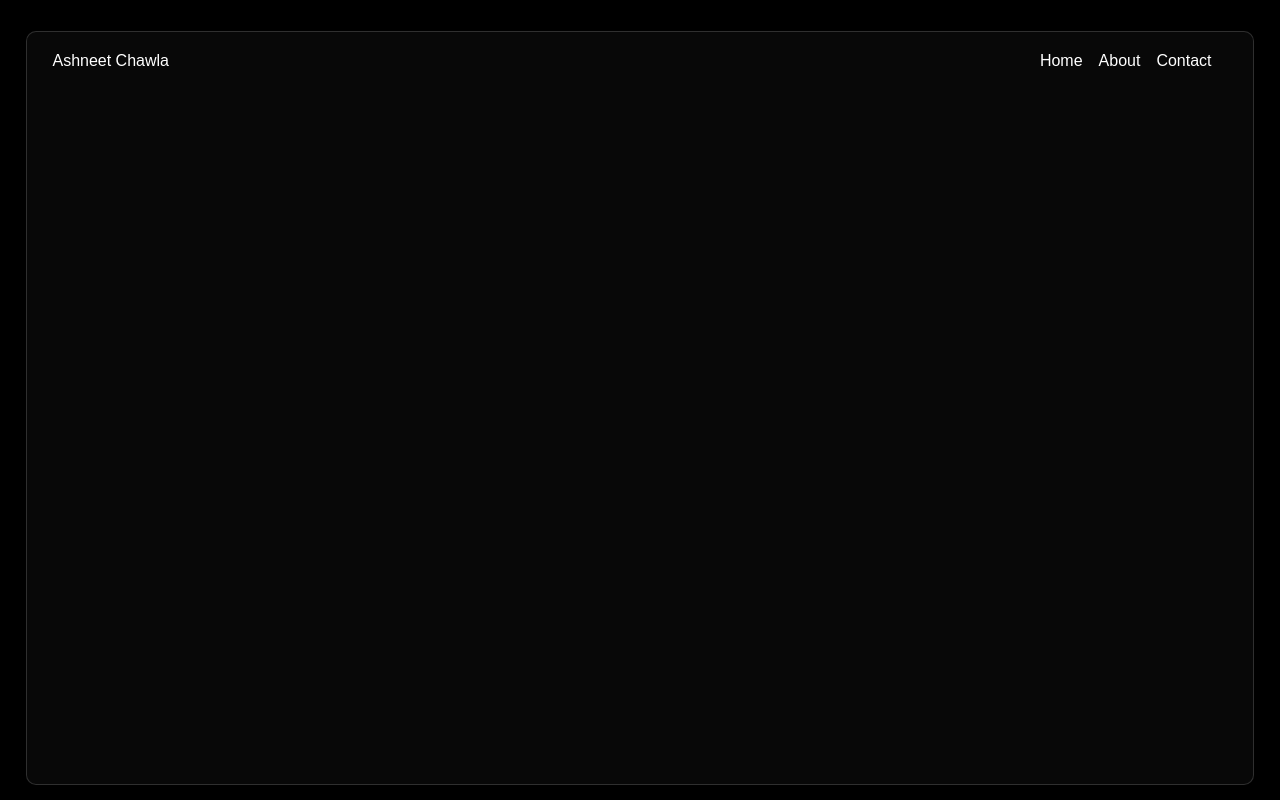
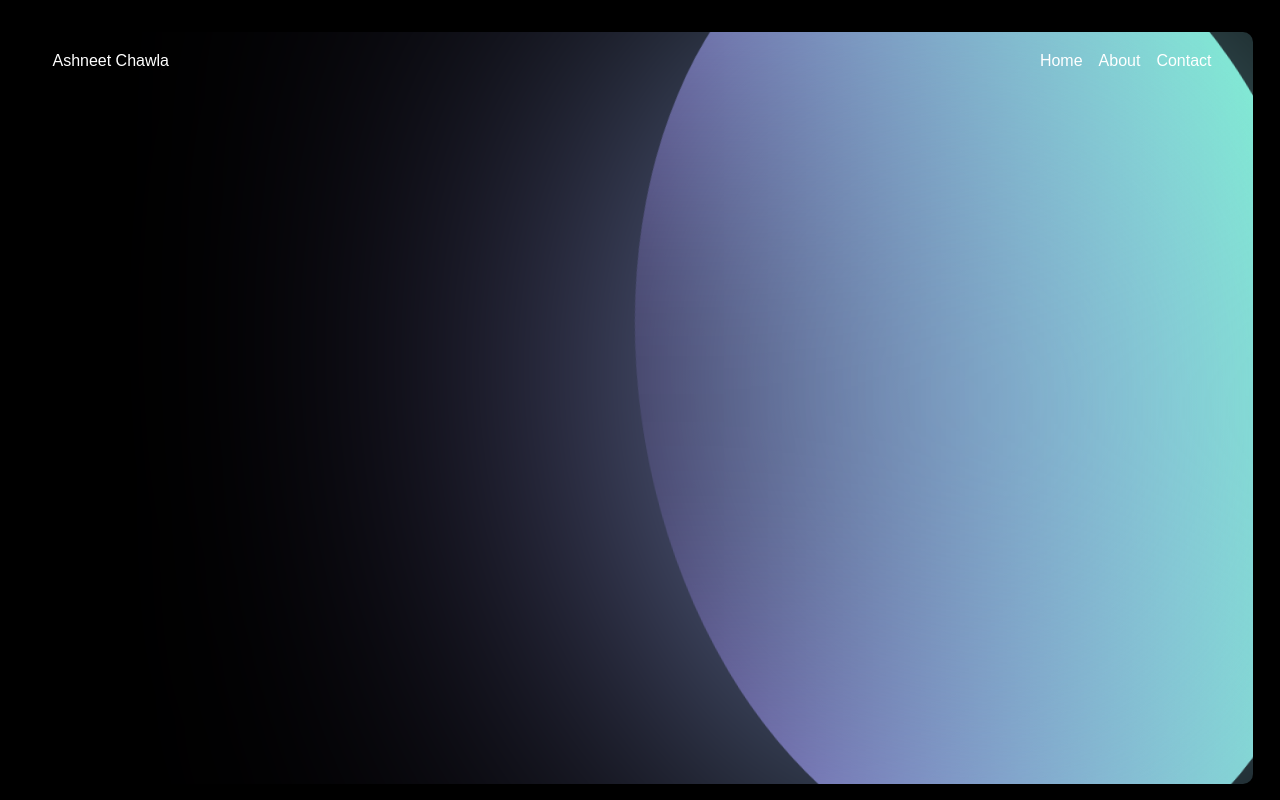
Before and after one commit to itz-ash/react-website, a React (Vite) app in the folder react-app/: page / in a window 1280 px wide. Shown: the top 800 px of the page. Built offline with nearby package versions, Linux system fonts and the light colour scheme.

Commit message:
style changes for blob

```diff
--- a/react-app/src/styles/App.css
+++ b/react-app/src/styles/App.css
@@ -15,14 +15,27 @@ body {
   transition: all ease;
 }
 
-.cursor {
-  width: 10vw;
-  height: 18vh;
-  background-color: rgba(0, 255, 255, 0.199);
+#cursor {
+  height: 700px;
+  aspect-ratio: 1;
+  background-color: white;
   position: absolute;
-  /* border-radius: 1%; */
-  filter: blur(80px);
+  left: 50%;
+  right: 50%;
+  translate: -50%, -50%;
+  border-radius: 50%;
   z-index: -1;
+  background: linear-gradient(to right, aquamarine, mediumpurple);
+  animation: rotate 20s infinite;
+}
+
+.blurEffect {
+  height: 100%;
+  width: 100%;
+  position: absolute;
+  z-index: -1;
+  -webkit-backdrop-filter: blur(200px);
+          backdrop-filter: blur(200px);
 }
 
 .header {
@@ -92,8 +105,6 @@ body {
   position: relative;
   height: 94vh;
   width: 97%;
-  background-color: rgba(255, 255, 255, 0.03);
-  border: 1px solid rgba(255, 255, 255, 0.1568627451);
   border-radius: 10px;
   overflow: hidden;
   display: flex;
@@ -121,6 +132,9 @@ body {
 
 .projectThumbnail {
   width: 35vw;
+  -o-object-fit: cover;
+     object-fit: cover;
+  background-size: 200%;
 }
 
 .projectDescription {
@@ -140,4 +154,16 @@ body {
   bottom: 0px;
   padding-bottom: 0%;
   color: rgba(255, 255, 255, 0.264);
+}
+
+@keyframes rotate {
+  from {
+    rotate: 0deg;
+  }
+  50% {
+    scale: 1 1.5;
+  }
+  to {
+    rotate: 360deg;
+  }
 }/*# sourceMappingURL=App.css.map */
--- a/react-app/src/styles/App.scss
+++ b/react-app/src/styles/App.scss
@@ -18,14 +18,28 @@ body {
     // position: fixed;
 }
 
-.cursor {
-  width: 10vw;
-  height: 18vh;
-  background-color: rgba(0, 255, 255, 0.199);
+#cursor {
+  height: 700px;
+  aspect-ratio: 1;
+  background-color: white;
+  // background-color: rgba(0, 255, 255, 0.199);
   position: absolute;
-  /* border-radius: 1%; */
-  filter: blur(80px);
+  left: 50%;
+  right: 50%;
+  translate: (-50%,-50%);
+  border-radius: 50%;
+  // filter: blur(80px);
   z-index: -1;
+  background: linear-gradient(to right, aquamarine,mediumpurple);
+  animation: rotate 20s infinite;
+}
+
+.blurEffect{
+  height: 100%;
+  width: 100%;
+  position: absolute;
+  z-index: -1;
+  backdrop-filter: blur(200px);
 }
 
 .header {
@@ -98,8 +112,8 @@ body {
   position: relative;
   height: 94vh;
   width: 97%;
-  background-color: rgba(255, 255, 255, 0.03);
-  border: 1px solid #ffffff28;
+  // background-color: rgba(255, 255, 255, 0.03);
+  // border: 1px solid #ffffff28;
   border-radius: 10px;
   overflow: hidden;
   display: flex;
@@ -129,6 +143,8 @@ body {
 }
 .projectThumbnail {
   width: 35vw;
+  object-fit: cover;
+  background-size: 200%;
   // border: 1px white solid;
 }
 
@@ -155,3 +171,15 @@ body {
   padding-bottom: 0%;
   color: rgba(255, 255, 255, 0.264);
 }
+
+@keyframes rotate{
+  from{
+    rotate: 0deg;
+  }
+  50%{
+    scale: 1 1.5;
+  }
+  to {
+    rotate: 360deg;
+  }
+}
```
Also changed, not shown: 1 other file (tests, documents, lock files or other folders).
